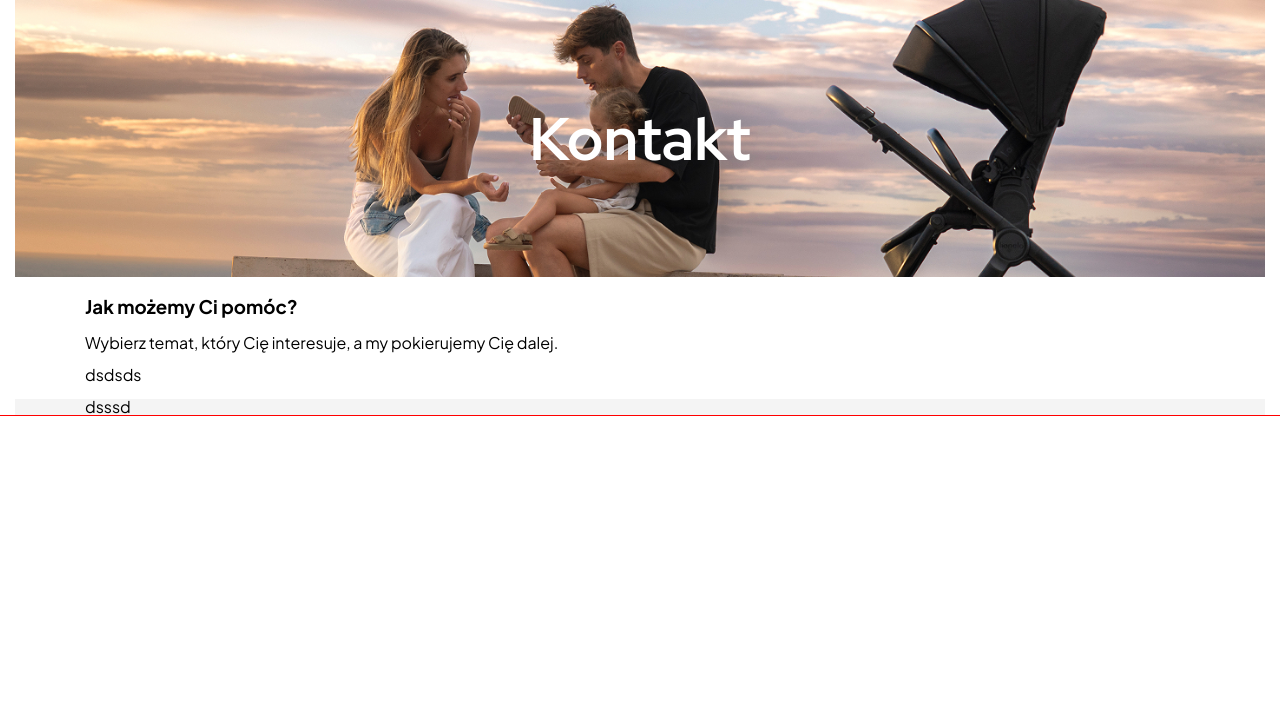
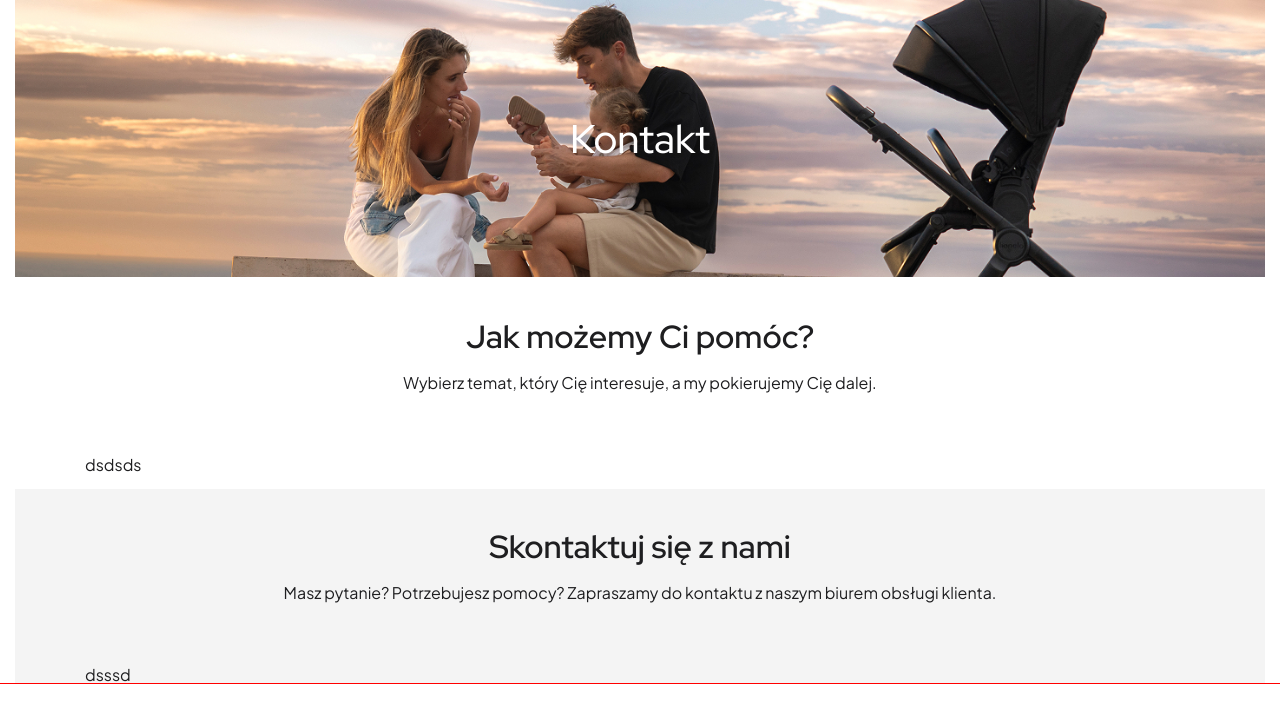
Before and after one commit to jm-BLG/New-Contact-Page, a plain HTML site: page index.html in a window 1280 px wide. Drawn offline with nearby package versions, Linux system fonts and the light colour scheme.

Commit message:
Block test setup

```diff
--- a/index.html
+++ b/index.html
@@ -10,7 +10,8 @@
         crossorigin="anonymous" referrerpolicy="no-referrer" />
     <link rel="preconnect" href="https://fonts.googleapis.com">
     <link rel="preconnect" href="https://fonts.gstatic.com" crossorigin>
-    <link href="https://fonts.googleapis.com/css2?family=Plus+Jakarta+Sans:ital,wght@0,200..800;1,200..800&family=Red+Hat+Display:ital,wght@0,300..900;1,300..900&display=swap"
+    <link
+        href="https://fonts.googleapis.com/css2?family=Plus+Jakarta+Sans:ital,wght@0,200..800;1,200..800&family=Red+Hat+Display:ital,wght@0,300..900;1,300..900&display=swap"
         rel="stylesheet">
     <link rel="stylesheet" href="/style.css">
 </head>
@@ -26,7 +27,7 @@
                 <h2 class="lo-cms-header__title">Kontakt</h2>
             </div>
         </header>
-        <section class="lo-cms-content lo-cms-subheader">
+        <section class="lo-cms-content lo-cms-txtBlock">
             <h3 class="lo-cms-section__title">
                 Jak możemy Ci pomóc?
             </h3>
@@ -36,9 +37,16 @@
             <p>dsdsds</p>
         </section>
         <section class="lo-cms-full-width lo-cms-bg">
-            <article class="lo-cms-content">
+            <section class="lo-cms-content">
+                <article class="lo-cms-txtBlock">
+                    <h3 class="lo-cms-section__title">
+                        Skontaktuj się z nami
+                    </h3>
+                    <p class="lo-cms-section__subtitle">Masz pytanie? Potrzebujesz pomocy? Zapraszamy do kontaktu z naszym biurem obsługi klienta.
+                    </p>
+                </article>
                 <p>dsssd</p>
-            </article>
+            </section>
         </section>
 
     </section>
--- a/style.css
+++ b/style.css
@@ -15,37 +15,38 @@ body {
     outline: 1px solid red;
 }
 
-.lo-cms-contact{
+.lo-cms-contact {
     width: min(1520px, 100%);
     margin-inline: auto;
     font: 400 16px/1 "Plus Jakarta Sans", sans-serif;
+    color: #1E1E20;
     position: relative;
 }
 
-.lo-cms-header{
+.lo-cms-header {
     width: 100%;
     display: grid;
 }
 
-.lo-cms-bg{
+.lo-cms-bg {
     background: #F4F4F4;
 }
 
-.lo-cms-content{
+.lo-cms-content {
     width: calc(100% - 140px);
     margin-inline: auto;
 }
 
-.lo-cms-full-width{
+.lo-cms-full-width {
     width: 100%;
 }
 
 
-.lo-cms-header__img{
+.lo-cms-header__img {
     width: 100%;
 }
 
-.lo-cms-header__picture{
+.lo-cms-header__picture {
     grid-column: 1 / -1;
     grid-row: 1 / -1;
     z-index: 1;
@@ -58,6 +59,32 @@ body {
     z-index: 2;
     display: grid;
     place-items: center;
+}
+
+.lo-cms-header__title {
     font: 500 40px/1 "Red Hat Display", sans-serif;
     color: #fff;
+    margin: 0;
 }
+
+.lo-cms-txtBlock {
+    display: flex;
+    flex-direction: column;
+    flex-wrap: nowrap;
+    justify-content: center;
+    align-items: center;
+    gap: 22px;
+    padding-block: 42px 50px;
+}
+
+.lo-cms-section__title {
+    font: 600 32px/1 "Red Hat Display", sans-serif;
+    margin: 0;
+    text-align: center;
+}
+
+.lo-cms-section__subtitle {
+    font: 400 16px/1 "Plus Jakarta Sans", sans-serif;
+    margin: 0;
+    text-align: center;
+}
```
